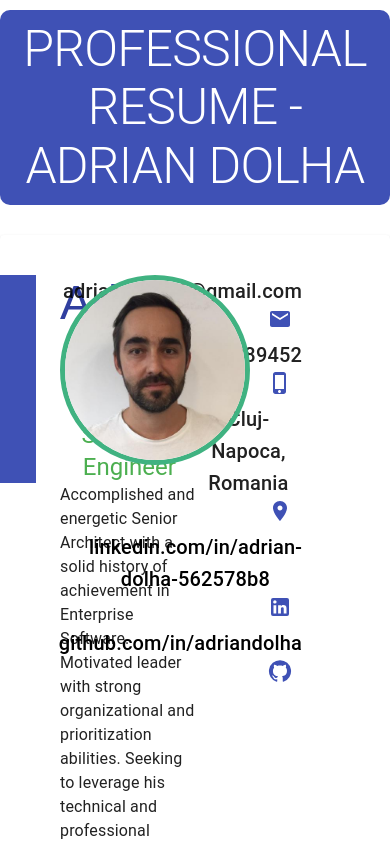
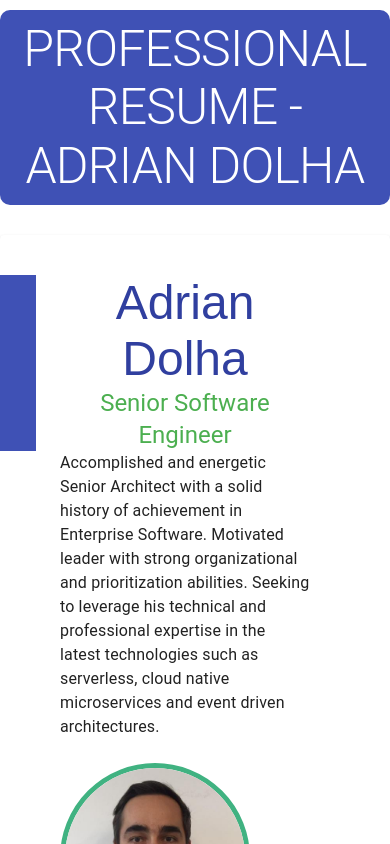
Before and after one commit to adriandolha/my-resume, a React (Create React App) app in the folder my-resume-ui/: page / in a window 390 px wide. Shown: the top 844 px of the page. Built offline with nearby package versions, Linux system fonts and the light colour scheme.

Commit message:
My Resume UI - CI. Add IaC. Build and deploy. Mobile ready.

```diff
--- a/my-resume-ui/src/App.js
+++ b/my-resume-ui/src/App.js
@@ -1,7 +1,7 @@
 import './App.css';
 import './index.css';
 import Container from '@material-ui/core/Container';
-import Grid from '@material-ui/core/grid';
+import Grid from '@material-ui/core/Grid';
 import Typography from '@material-ui/core/Typography';
 import resumeTheme from './theme';
 import { useTheme, createStyles, makeStyles, ThemeProvider } from '@material-ui/core/styles';
--- a/my-resume-ui/src/components/download-pdf.js
+++ b/my-resume-ui/src/components/download-pdf.js
@@ -1,5 +1,5 @@
 import { Button } from '@material-ui/core';
-import Grid from '@material-ui/core/grid';
+import Grid from '@material-ui/core/Grid';
 import resumeTheme from '../theme';
 import { useTheme, createStyles, makeStyles } from '@material-ui/core/styles';
 import JsPDF from 'jspdf';
--- a/my-resume-ui/src/components/education.js
+++ b/my-resume-ui/src/components/education.js
@@ -1,6 +1,5 @@
 import Typography from '@material-ui/core/Typography';
 import Grid from '@material-ui/core/Grid';
-import { List, ListItem } from '@material-ui/core';
 import resumeTheme from '../theme';
 import { useTheme, createStyles, makeStyles } from '@material-ui/core/styles';
 import MarkedComponent from './marked-component';
--- a/my-resume-ui/src/components/personal-details.js
+++ b/my-resume-ui/src/components/personal-details.js
@@ -93,7 +93,7 @@ function PersonalDetails({ resume, onResize }) {
 
     return (
         <Grid item container spacing={3} columns={{ sm: 3, md: 3, lg: 3 }} className={classes.personalDetails}>
-            <Grid item container xs={5} md={5} lg={5} direction='column' >
+            <Grid item container xs={12} md={5} lg={5} direction='column' >
                 <Item>
                     <MarkedComponent component={<Header></Header>} markerColor={theme.palette.primary.main} />
                 </Item>
@@ -101,10 +101,10 @@ function PersonalDetails({ resume, onResize }) {
                     <MarkedComponent component={<Description></Description>}  />
                 </Item>
             </Grid>
-            <Grid item container xs={2} md={2} lg={2} justifyContent='center'>
+            <Grid item container xs={12} md={2} lg={2} justifyContent='center'>
                 <Avatar alt="" src={resume.personalDetails.picture} className={classes.myPicture} />
             </Grid>
-            <Grid item xs={5} md={5} lg={5} container direction='column' spacing={1}>
+            <Grid item xs={12} md={5} lg={5} container direction='column' spacing={1}>
                 <Grid item container direction='row' justifyContent='flex-end' alignItems='center' columns={{ sm: 1, md: 2, lg: 2 }}>
                     <Typography variant='h6'>{resume.personalDetails.contact.email}</Typography>
                     <EmailIcon className={classes.myIcon} />
--- a/my-resume-ui/src/components/resume-body.js
+++ b/my-resume-ui/src/components/resume-body.js
@@ -1,5 +1,6 @@
 import Typography from '@material-ui/core/Typography';
 import Grid from '@material-ui/core/Grid';
+import Box from '@material-ui/core/Box';
 import resumeTheme from '../theme';
 import { useTheme, createStyles, makeStyles } from '@material-ui/core/styles';
 import WorkExperience from './work-experience';
@@ -27,6 +28,11 @@ const useStyles = makeStyles((theme) =>
         work: {
             marginTop: '10px'
         },
+        skills:{
+            [theme.breakpoints.down('md')]: {
+                marginLeft: '60px'
+              }
+        },
         workDate: {
             fontStyle: 'italic',
             float: 'left',
@@ -51,7 +57,7 @@ function ResumeBody({ resume, onResize }) {
 
     return (
         <Grid item container spacing={4} columns={{ sm: 3, md: 3, lg: 3 }} className={classes.work}>
-            <Grid item xs={6} md={6} lg={6} spacing={2} container direction='column'>
+            <Grid item xs={12} md={6} lg={6} spacing={2} container direction='column'>
                 <Grid item>
                     <MarkedComponent component={<Typography variant="h4" className={classes.sectionTitle}>
                         {resume.workExperienceTitle}
@@ -74,8 +80,8 @@ function ResumeBody({ resume, onResize }) {
                     return <Fragment key={`edu-${i}`}><Grid item><Education data={data} /></Grid></Fragment>
                 })}
             </Grid>
-            <Grid item xs={6} md={6} lg={6}>
-                <Skills resume={resume} />
+            <Grid item container xs={12} md={6} lg={6} className={classes.skills}>
+                <Box sx={{padding: 2}}><Skills resume={resume} /></Box>
             </Grid>
         </Grid>
     );
--- a/my-resume-ui/src/components/resume.js
+++ b/my-resume-ui/src/components/resume.js
@@ -1,7 +1,6 @@
 import { Divider, Typography } from '@material-ui/core';
 import resumeTheme from '../theme';
-import Grid from '@material-ui/core/grid';
-import Item from '@material-ui/core/grid';
+import Grid from '@material-ui/core/Grid';
 import { Paper, Box } from "@material-ui/core"
 import { useTheme, createStyles, makeStyles, ThemeProvider } from '@material-ui/core/styles';
 import PersonalDetails from './personal-details';
```
